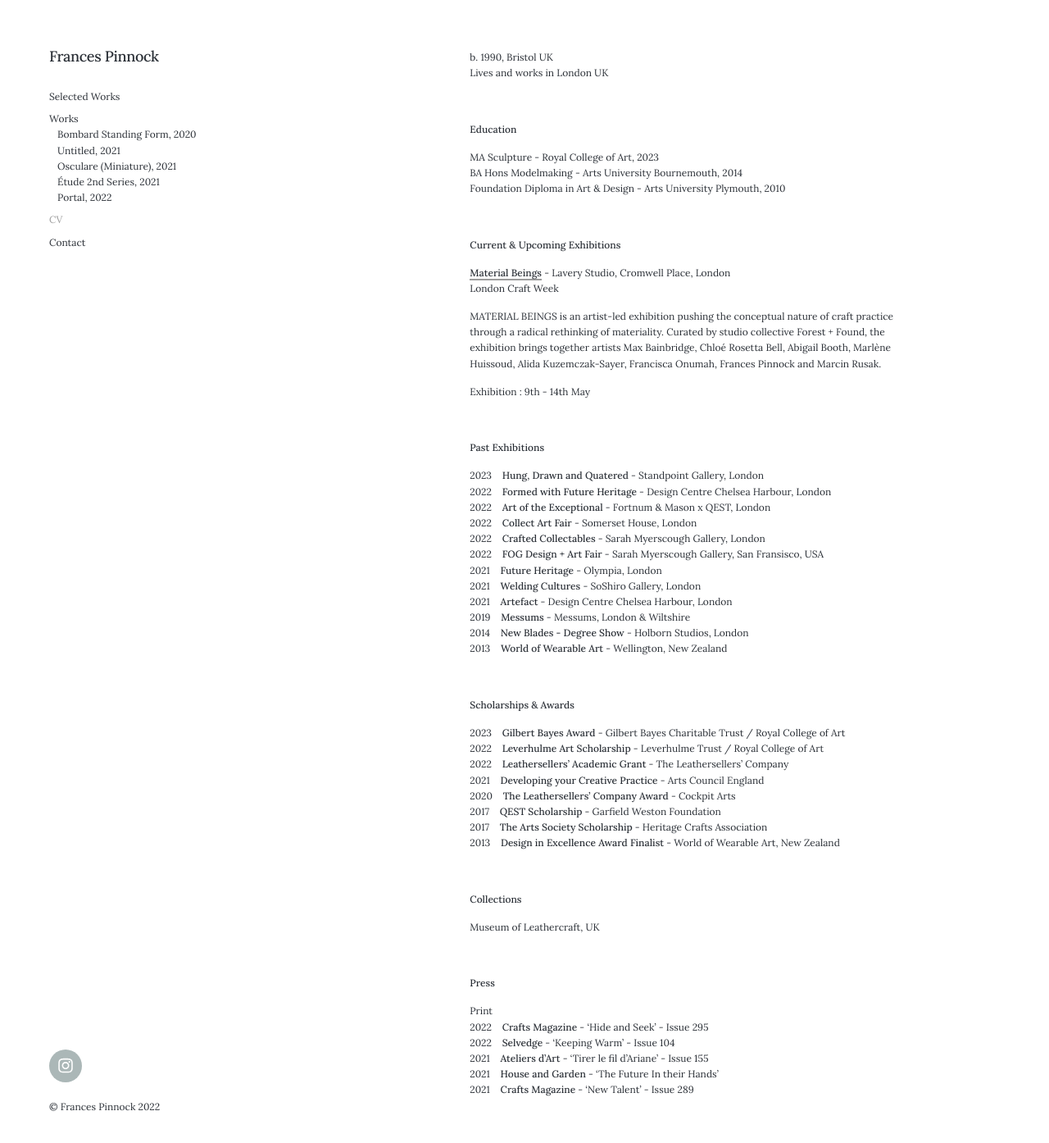
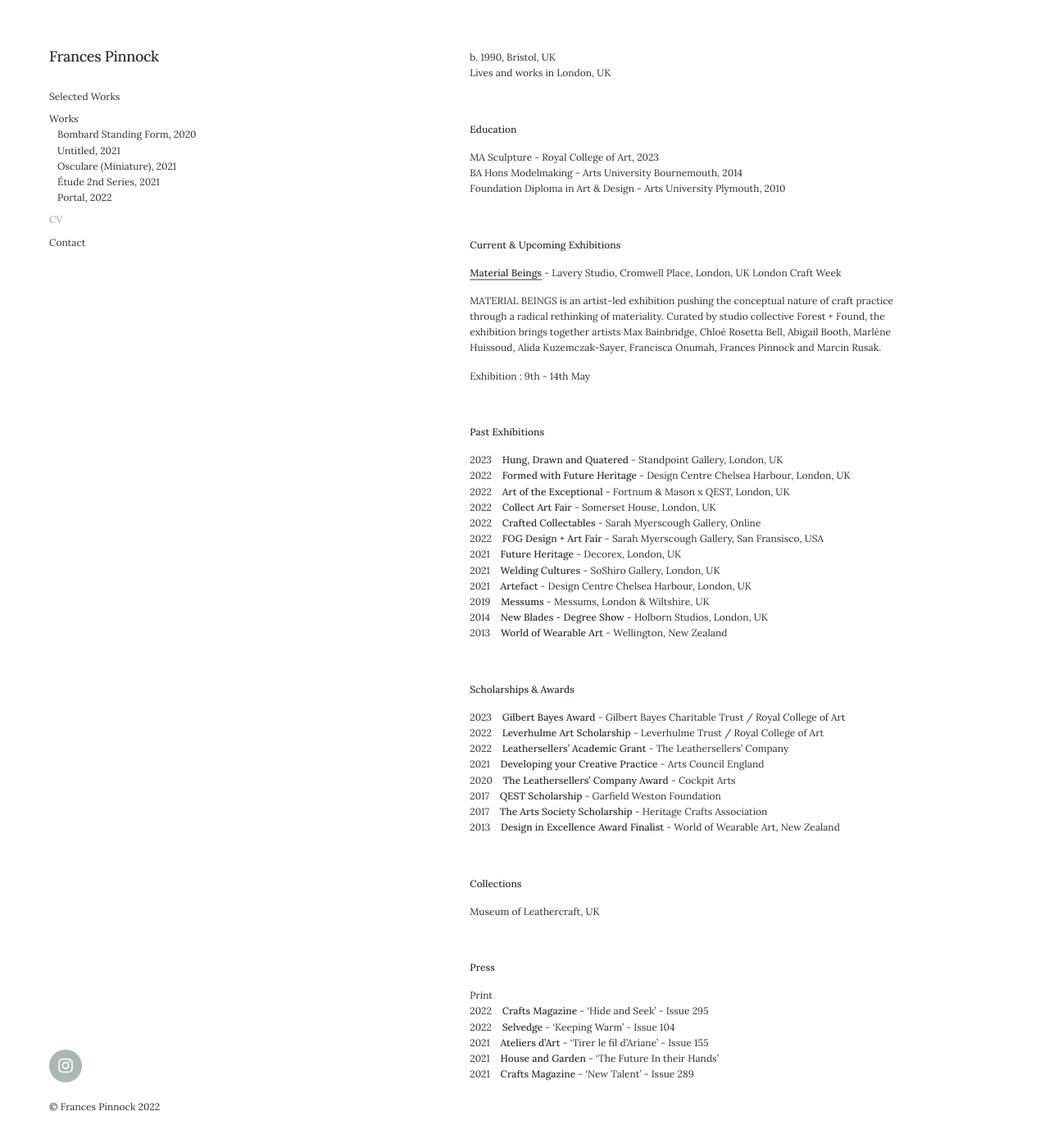
Before and after one commit to francespinnock/francespinnock.github.io, a Jekyll site: the page built from _pages/cv.md, in a window 1280 px wide and 1399 px high. Shown: the top 1394 px of the window at 82% size. Built offline with Jekyll 4.4.1, drawn with Linux system fonts in a browser that asks for light colours; nearby versions of some CDN libraries.

Commit message:
Update cv.md

```diff
--- a/_pages/cv.md
+++ b/_pages/cv.md
@@ -4,8 +4,8 @@ subtitle:
 description: About Frances Pinnock
 ---
 
-b. 1990, Bristol UK
-Lives and works in London UK
+b. 1990, Bristol, UK
+Lives and works in London, UK
 
 <br />
 
@@ -21,7 +21,7 @@ Foundation Diploma in Art & Design - Arts University Plymouth, 2010
 
 **Current & Upcoming Exhibitions**
 
-**[Material Beings](https://www.londoncraftweek.com/events/material-beings/)** - Lavery Studio, Cromwell Place, London
+**[Material Beings](https://www.londoncraftweek.com/events/material-beings/)** - Lavery Studio, Cromwell Place, London, UK
 London Craft Week
 
 MATERIAL BEINGS is an artist-led exhibition pushing the conceptual nature of craft practice through a radical rethinking of materiality. Curated by studio collective Forest + Found, the exhibition brings together artists Max Bainbridge, Chloé Rosetta Bell, Abigail Booth, Marlène Huissoud, Alida Kuzemczak-Sayer, Francisca Onumah, Frances Pinnock and Marcin Rusak.
@@ -33,17 +33,17 @@ Exhibition : 9th - 14th May
 
 **Past Exhibitions**
 
-2023&nbsp;&nbsp;&nbsp; **Hung, Drawn and Quatered** - Standpoint Gallery, London
-2022&nbsp;&nbsp;&nbsp; **Formed with Future Heritage** - Design Centre Chelsea Harbour, London
-2022&nbsp;&nbsp;&nbsp; **Art of the Exceptional** - Fortnum & Mason x QEST, London
-2022&nbsp;&nbsp;&nbsp; **Collect Art Fair** - Somerset House, London
-2022&nbsp;&nbsp;&nbsp; **Crafted Collectables** - Sarah Myerscough Gallery, London
+2023&nbsp;&nbsp;&nbsp; **Hung, Drawn and Quatered** - Standpoint Gallery, London, UK
+2022&nbsp;&nbsp;&nbsp; **Formed with Future Heritage** - Design Centre Chelsea Harbour, London, UK
+2022&nbsp;&nbsp;&nbsp; **Art of the Exceptional** - Fortnum & Mason x QEST, London, UK
+2022&nbsp;&nbsp;&nbsp; **Collect Art Fair** - Somerset House, London, UK
+2022&nbsp;&nbsp;&nbsp; **Crafted Collectables** - Sarah Myerscough Gallery, Online
 2022&nbsp;&nbsp;&nbsp; **FOG Design + Art Fair** - Sarah Myerscough Gallery, San Fransisco, USA
-2021&nbsp;&nbsp;&nbsp; **Future Heritage** - Olympia, London
-2021&nbsp;&nbsp;&nbsp; **Welding Cultures** - SoShiro Gallery, London
-2021&nbsp;&nbsp;&nbsp; **Artefact** - Design Centre Chelsea Harbour, London
-2019&nbsp;&nbsp;&nbsp; **Messums** - Messums, London & Wiltshire
-2014&nbsp;&nbsp;&nbsp; **New Blades - Degree Show** - Holborn Studios, London
+2021&nbsp;&nbsp;&nbsp; **Future Heritage** - Decorex, London, UK
+2021&nbsp;&nbsp;&nbsp; **Welding Cultures** - SoShiro Gallery, London, UK
+2021&nbsp;&nbsp;&nbsp; **Artefact** - Design Centre Chelsea Harbour, London, UK
+2019&nbsp;&nbsp;&nbsp; **Messums** - Messums, London & Wiltshire, UK
+2014&nbsp;&nbsp;&nbsp; **New Blades - Degree Show** - Holborn Studios, London, UK
 2013&nbsp;&nbsp;&nbsp; **World of Wearable Art** - Wellington, New Zealand
 
 <br />
```
